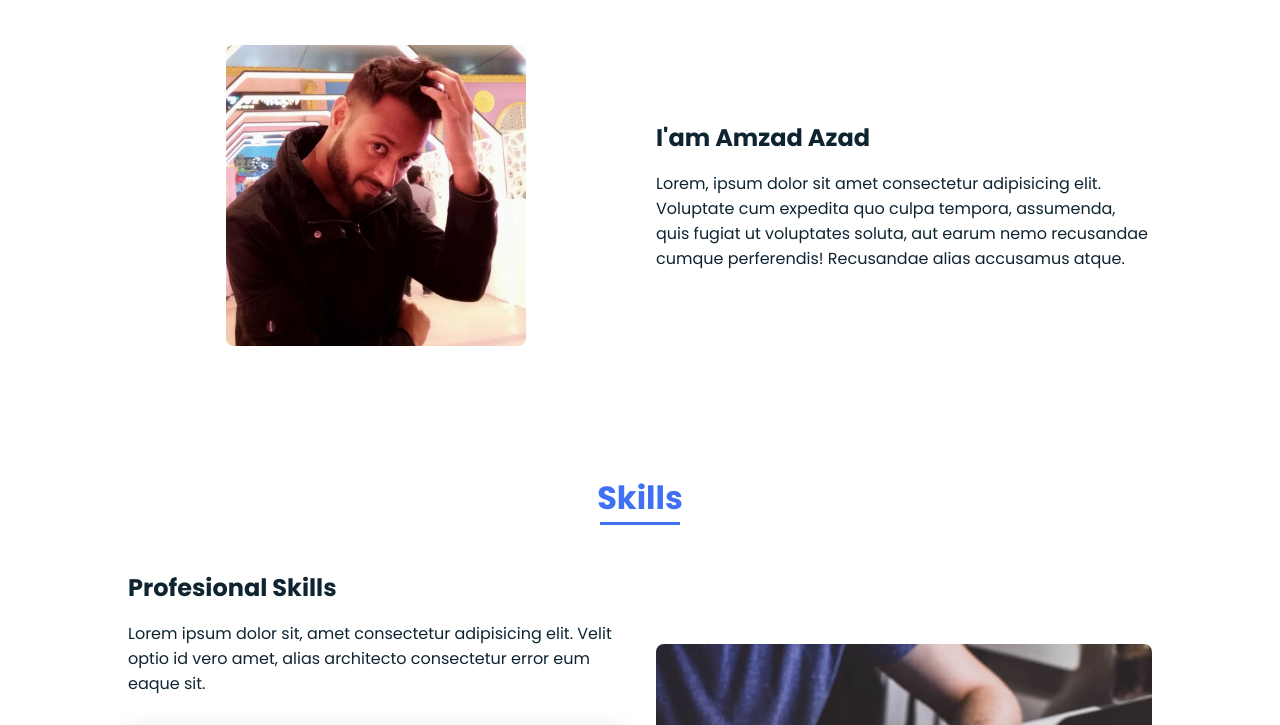
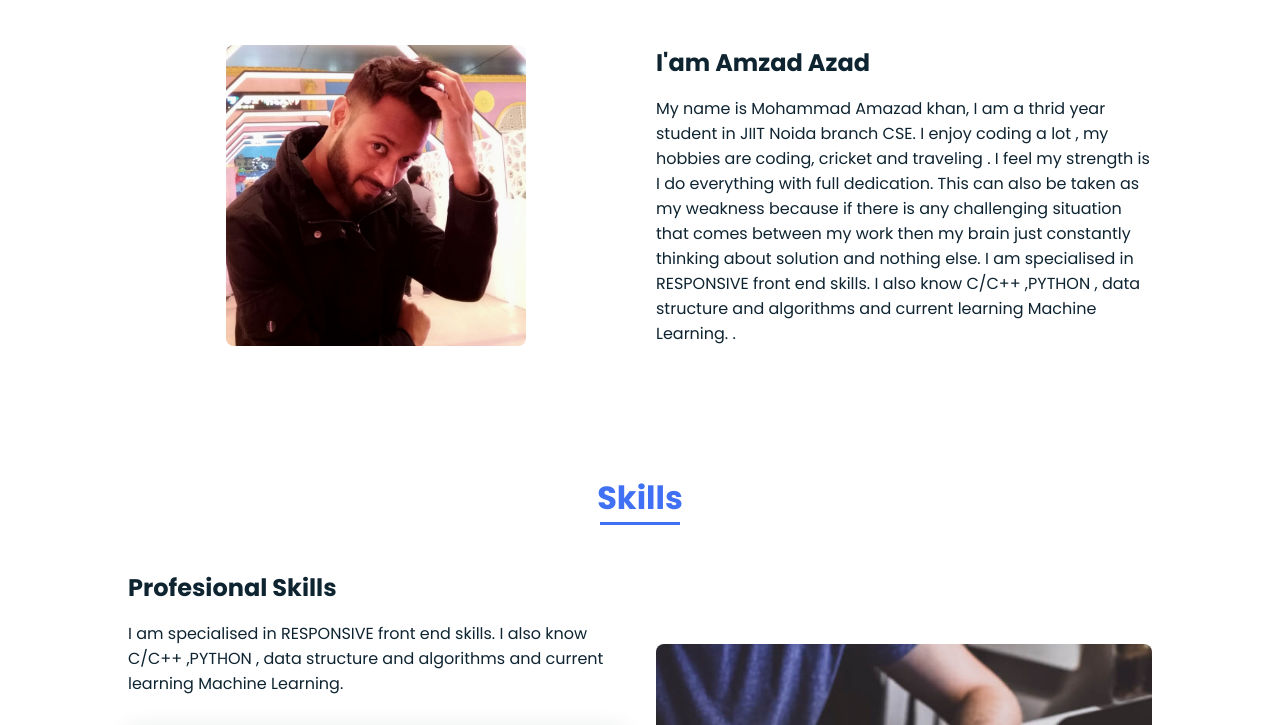
Before and after one commit to amzad3245/portfolio-website, a plain HTML site: page index.html in a window 1280 px wide. Shown: the part 931-1656 px from the top of the page. Drawn offline with nearby package versions, Linux system fonts and the light colour scheme; a script that the page names is missing.

Commit message:
Update index.html

```diff
--- a/index.html
+++ b/index.html
@@ -39,7 +39,7 @@
             <!--===== HOME =====-->
             <section class="home bd-grid" id="home">
                 <div class="home__data">
-                    <h1 class="home__title">Hi,<br>I'am <span class="home__title-color">Amzad Azad</span><br> Web Designer</h1>
+                    <h1 class="home__title">Hi,<br>I'am <span class="home__title-color">Amzad Azad</span><br> Web Developer </h1>
 
                     <a href="#" class="button">Contact</a>
                 </div>
@@ -66,7 +66,11 @@
 
                     <div>
                         <h2 class="about__subtitle">I'am Amzad Azad</h2>
-                        <p class="about__text">Lorem, ipsum dolor sit amet consectetur adipisicing elit. Voluptate cum expedita quo culpa tempora, assumenda, quis fugiat ut voluptates soluta, aut earum nemo recusandae cumque perferendis! Recusandae alias accusamus atque.</p>
+                        <p class="about__text"> My name is Mohammad Amazad khan, I am a thrid year student in JIIT Noida branch CSE. I enjoy coding a lot , my hobbies are coding, cricket and traveling .
+I feel my strength is I do everything with full dedication.
+This can also be taken as my weakness because if there is any challenging situation that comes between my work then my brain just constantly thinking about solution and nothing else.
+I am specialised in RESPONSIVE front end skills.
+I also know C/C++ ,PYTHON , data structure and algorithms and current learning Machine Learning. .</p>
                     </div>
                 </div>
             </section>
@@ -78,7 +82,8 @@
                 <div class="skills__container bd-grid">
                     <div>
                         <h2 class="skills__subtitle">Profesional Skills</h2>
-                        <p class="skills__text">Lorem ipsum dolor sit, amet consectetur adipisicing elit. Velit optio id vero amet, alias architecto consectetur error eum eaque sit.</p>
+                        <p class="skills__text"> I am specialised in RESPONSIVE front end skills.
+I also know C/C++ ,PYTHON , data structure and algorithms and current learning Machine Learning.</p>
                         <div class="skills__data">
                             <div class="skills__names">
                                 <i class='bx bxl-html5 skills__icon'></i>
```
